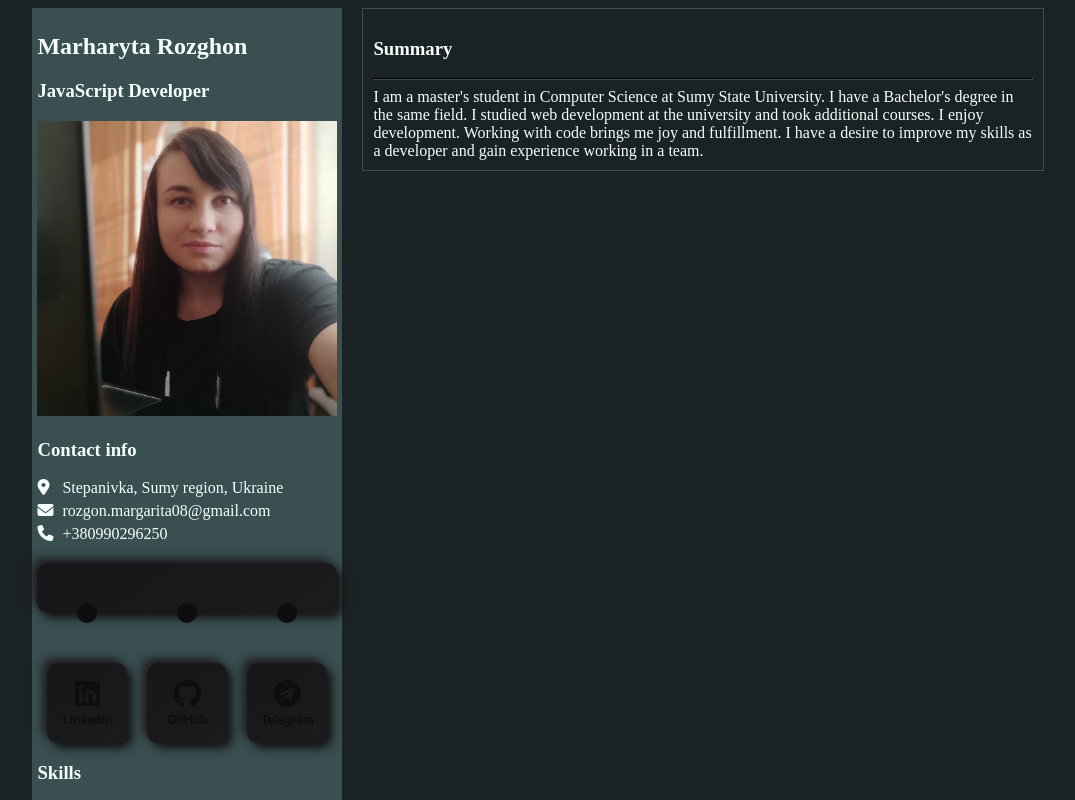
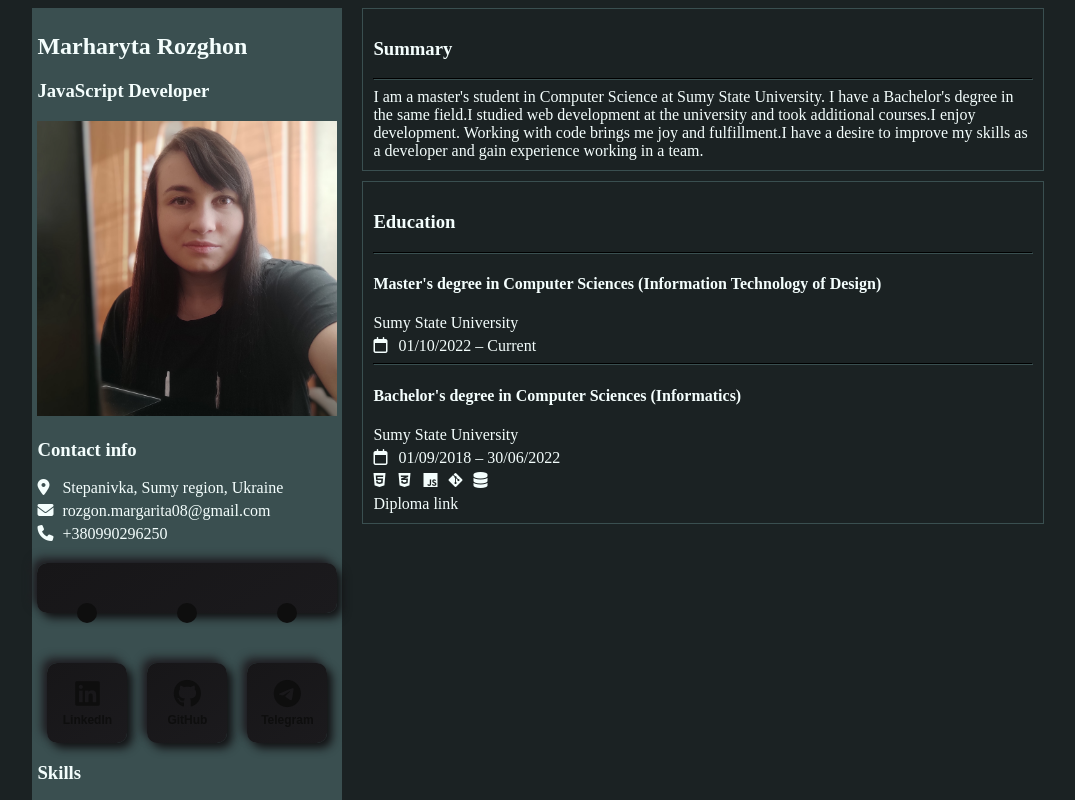
Before and after one commit to marharita08/resume, a React (Create React App) app: page / in a window 1280 px wide. Shown: the top 800 px of the page, without its empty margins (102-1177 px from the left). Built offline with nearby package versions, Linux system fonts and the light colour scheme.

Commit message:
add education

```diff
--- a/src/components/main/Main.tsx
+++ b/src/components/main/Main.tsx
@@ -1,11 +1,13 @@
 import React from "react";
 import {Summary} from "./summary/Summary";
+import {Education} from "./education/Education";
 
 
 export const Main = () => {
   return (
     <main className="main-container">
       <Summary/>
+      <Education/>
     </main>
   )
 }
--- a/src/components/main/MainItem.tsx
+++ b/src/components/main/MainItem.tsx
@@ -1,16 +1,27 @@
 import React from "react";
+import {MainSubItem} from "./MainSubItem";
+import {SubItem} from "./SubItem";
 
 interface Props {
   heading: string,
-  children: React.ReactNode
+  subItems: SubItem[]
 }
 
-export const MainItem: React.FC<Props> = ({heading, children}) => {
+export const MainItem: React.FC<Props> = ({heading, subItems}) => {
   return (
     <div className={"main-item"}>
       <h3>{heading}</h3>
       <hr/>
-      {children}
+      {
+        subItems.map((subItem, index) =>
+          <>
+            <MainSubItem subItem={subItem}/>
+            {
+              index < subItems.length - 1 && <hr/>
+            }
+          </>
+        )
+      }
     </div>
   )
 }
--- /dev/null
+++ b/src/components/main/MainSubItem.tsx
@@ -0,0 +1,64 @@
+import React from "react";
+import {SubItem} from "./SubItem";
+
+interface Props {
+  subItem: SubItem
+}
+
+export const MainSubItem: React.FC<Props> = ({subItem}) => {
+
+  const {heading, icons, description, terms, sources, links} = subItem;
+
+  return (
+    <div>
+      {heading && <h4>{heading}</h4>}
+      <div className="main-item-content">
+        {
+          sources &&
+          <div>
+            {
+              sources.map((source, index) =>
+                <>
+                  <a href={source.link} target="_blank">{source.name}</a>
+                  {index < sources.length - 1 && ","}
+                </>
+              )
+            }
+          </div>
+        }
+        {
+          terms &&
+          <div className="icon-text-container">
+            <div className="icon-container"><i className="fa-regular fa-calendar"></i></div>
+            <span>{terms}</span>
+          </div>
+        }
+        {description && <div>{description}</div>}
+        {
+          icons &&
+          <div>
+            <div className="icons">
+              {
+                icons.map(icon =>
+                  <div className="icon-container">{icon}</div>
+                )
+              }
+            </div>
+          </div>
+        }
+        {
+          links &&
+          <div>
+            {
+              links.map(link =>
+                <div>
+                  <a href={link.link} target={"_blank"}>{link.name}</a>
+                </div>
+              )
+            }
+          </div>
+        }
+      </div>
+    </div>
+  )
+}
--- a/src/components/main/SubItem.ts
+++ b/src/components/main/SubItem.ts
@@ -6,7 +6,7 @@ export interface Link {
 }
 
 export interface SubItem {
-  heading: string,
+  heading?: string,
   description?: string,
   sources?: Link[],
   terms?: string,
--- /dev/null
+++ b/src/components/main/education/Education.tsx
@@ -0,0 +1,46 @@
+import React from "react";
+import {MainItem} from "../MainItem";
+import {Link, SubItem} from "../SubItem";
+
+export const Education = () => {
+
+  const sources: Link[] = [
+    {
+      link: "https://sumdu.edu.ua/uk/",
+      name: "Sumy State University"
+    }
+  ];
+
+  const items: SubItem[] = [
+    {
+      heading: "Master's degree in Computer Sciences (Information Technology of Design)",
+      sources,
+      terms: "01/10/2022 – Current"
+    },
+    {
+      heading: "Bachelor's degree in Computer Sciences (Informatics)",
+      sources,
+      terms: "01/09/2018 – 30/06/2022",
+      icons: [
+        <i className="fa-brands fa-html5"></i>,
+        <i className="fa-brands fa-css3-alt"></i>,
+        <i className="fa-brands fa-js"></i>,
+        <i className="fa-brands fa-git-alt"></i>,
+        <i className="fa-solid fa-database"></i>
+      ],
+      links: [
+        {
+          link: "https://drive.google.com/file/d/10N9RYL0K_2__duFIENx6bEYdYHxs7Pvz/view?usp=sharing",
+          name: "Diploma link"
+        }
+      ]
+    }
+  ]
+
+  return (
+    <MainItem
+      heading={"Education"}
+      subItems={items}
+    />
+  )
+}
--- a/src/components/main/summary/Summary.tsx
+++ b/src/components/main/summary/Summary.tsx
@@ -1,14 +1,22 @@
 import React from "react";
 import {MainItem} from "../MainItem";
+import {SubItem} from "../SubItem";
 
 export const Summary = () => {
+
+  const items: SubItem[] = [
+    {
+      description: "I am a master's student in Computer Science at Sumy State University. I have a Bachelor's degree in the same field." +
+        "I studied web development at the university and took additional courses." +
+        "I enjoy development. Working with code brings me joy and fulfillment." +
+        "I have a desire to improve my skills as a developer and gain experience working in a team."
+    }
+  ]
+
   return (
-    <MainItem heading={"Summary"}>
-      I am a master's student in Computer Science at Sumy State University. I have a Bachelor's degree in the same
-      field.
-      I studied web development at the university and took additional courses.
-      I enjoy development. Working with code brings me joy and fulfillment.
-      I have a desire to improve my skills as a developer and gain experience working in a team.
-    </MainItem>
+    <MainItem
+      heading={"Summary"}
+      subItems={items}
+    />
   )
 }
```
